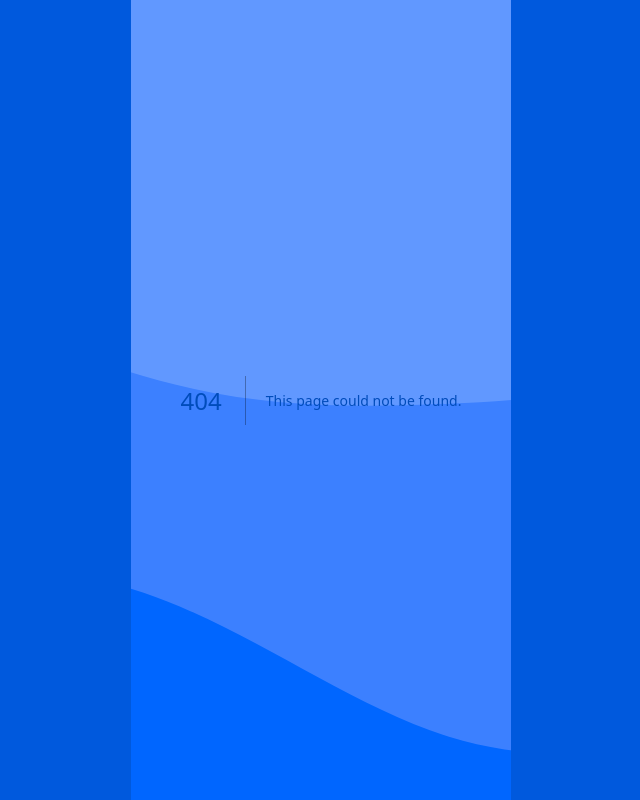
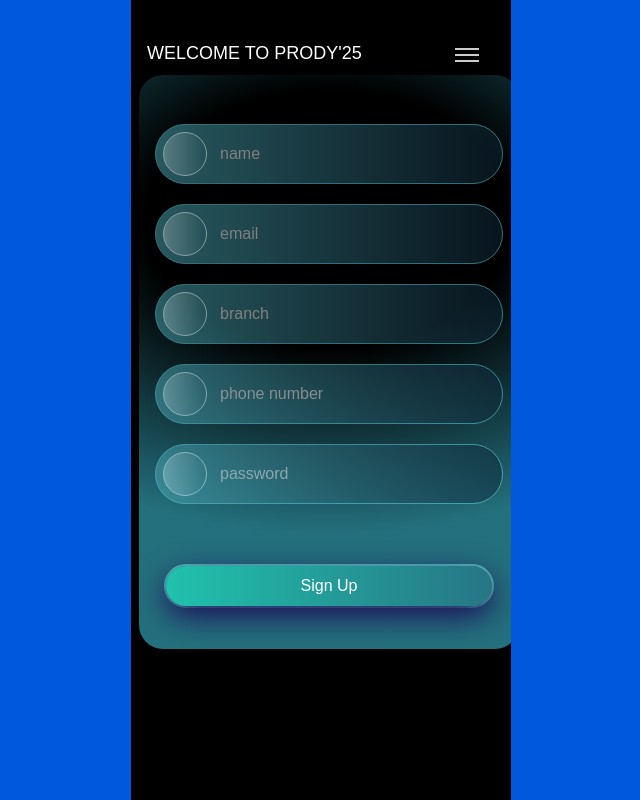
Before and after one commit to istenith/pwa_prodyogiki25, a Next.js app: page /signup in a window 1280 px wide. Before the commit this address had no page. Shown: the whole page, without its empty margins (319-959 px from the left). Built offline with nearby package versions, Linux system fonts and the light colour scheme.

Commit message:
Sign Up Page

```diff
--- a/package.json
+++ b/package.json
@@ -10,6 +10,7 @@
   },
   "dependencies": {
     "@hookform/resolvers": "^3.9.1",
+    "framer-motion": "^11.18.0",
     "lucide-react": "^0.469.0",
     "next": "15.1.3",
     "react": "^19.0.0",
--- a/src/app/components/hamburger.tsx
+++ b/src/app/components/hamburger.tsx
@@ -1,12 +1,19 @@
-"use client"
+"use client";
 import { useState } from 'react';
 
-export default function Burger(){
+interface BurgerProps {
+  onToggleMenu: (state: boolean) => void; // A function to update the state in the parent component
+}
+
+export default function Burger({ onToggleMenu }: BurgerProps) {
   const [isMenuOpen, setIsMenuOpen] = useState(false);
 
-const toggleMenu = () => setIsMenuOpen(!isMenuOpen);
-    return(
+  const toggleMenu = () => {
+    setIsMenuOpen(!isMenuOpen);
+    onToggleMenu(!isMenuOpen); // Pass the state to the parent component
+  };
 
+  return (
     <>
       <div
         className="absolute top-12 right-8 cursor-pointer z-20"
@@ -28,5 +35,5 @@ const toggleMenu = () => setIsMenuOpen(!isMenuOpen);
         </div>
       )}
     </>
-    )
+  );
 }
--- /dev/null
+++ b/src/app/signup/page.tsx
@@ -0,0 +1,63 @@
+"use client";
+import React, { useState } from "react";
+import Burger from "../components/hamburger";
+
+const SignupPage: React.FC = () => {
+
+  const [isHamburgerClicked, setIsHamburgerClicked] = useState(false);
+  const toggleHamburger = (isMenuOpen: boolean) => {
+  setIsHamburgerClicked(isMenuOpen);
+  };
+
+  return (
+    <div className="bg-black min-h-screen relative">
+
+      <Burger onToggleMenu={toggleHamburger} />
+
+
+      <div className="text-left text-white font-normal pt-10 px-4 text-[18px]">
+        WELCOME TO PRODY'25
+      </div>
+
+
+      <div
+        className={`p-4 mx-2 my-2 rounded-3xl  opacity w-full h-[574px] flex flex-col justify-center items-center transition-all duration-300 ease-in-out transform ${
+          isHamburgerClicked ? "translate-y-5" : ""
+        }`}
+        style={{
+          background:
+            "radial-gradient(ellipse 118% 55% at 50% 25%, rgba(77, 192, 231, 0) 41%, rgba(51, 159, 178, 0.7) 100%)",
+        }}
+      >
+
+        {["name", "email", "branch", "phone number", "password"].map(
+          (field, index) => (
+            <div key={index} className="mb-5 relative w-full h-[60px] z-20">
+              <div
+                className="absolute mt-2 left-2 top-1/2 transform -translate-y-1/2 w-11 h-11 border-[1px] border-[#FFFFFF] bg-gradient-to-r from-[rgba(255,255,255,0.5)] to-[rgba(255,255,255,0)] rounded-[55px] opacity-45 z-30 "
+
+
+              ></div>
+              <input
+                type={field === "password" ? "password" : "text"}
+                id={field}
+                name={field}
+                className="mt-2 p-2 pl-16 border-[1px] border-[#64deee] bg-gradient-to-r from-[#4FAEBB] to-[#0F293B] text-white rounded-[30px] w-full h-full opacity-50 placeholder-white z-20 "
+                placeholder={field}
+              />
+            </div>
+          )
+        )}
+
+
+        <div className="mt-12 w-[330px] h-[44px] border-[2.5px] border-[#5BC5BF] rounded-[30px]">
+          <button className="w-full h-full text-white py-2  bg-gradient-to-r from-[rgba(32,194,172,1)] to-[rgba(65,164,206,0.11)] rounded-full shadow-[0px_10px_30px_rgba(27,12,87,1)] ">
+            Sign Up
+          </button>
+        </div>
+      </div>
+    </div>
+  );
+};
+
+export default SignupPage;
```
Also changed, not shown: 1 other file (tests, documents, lock files or other folders). Lines whose indentation alone changed are shown as unchanged.
